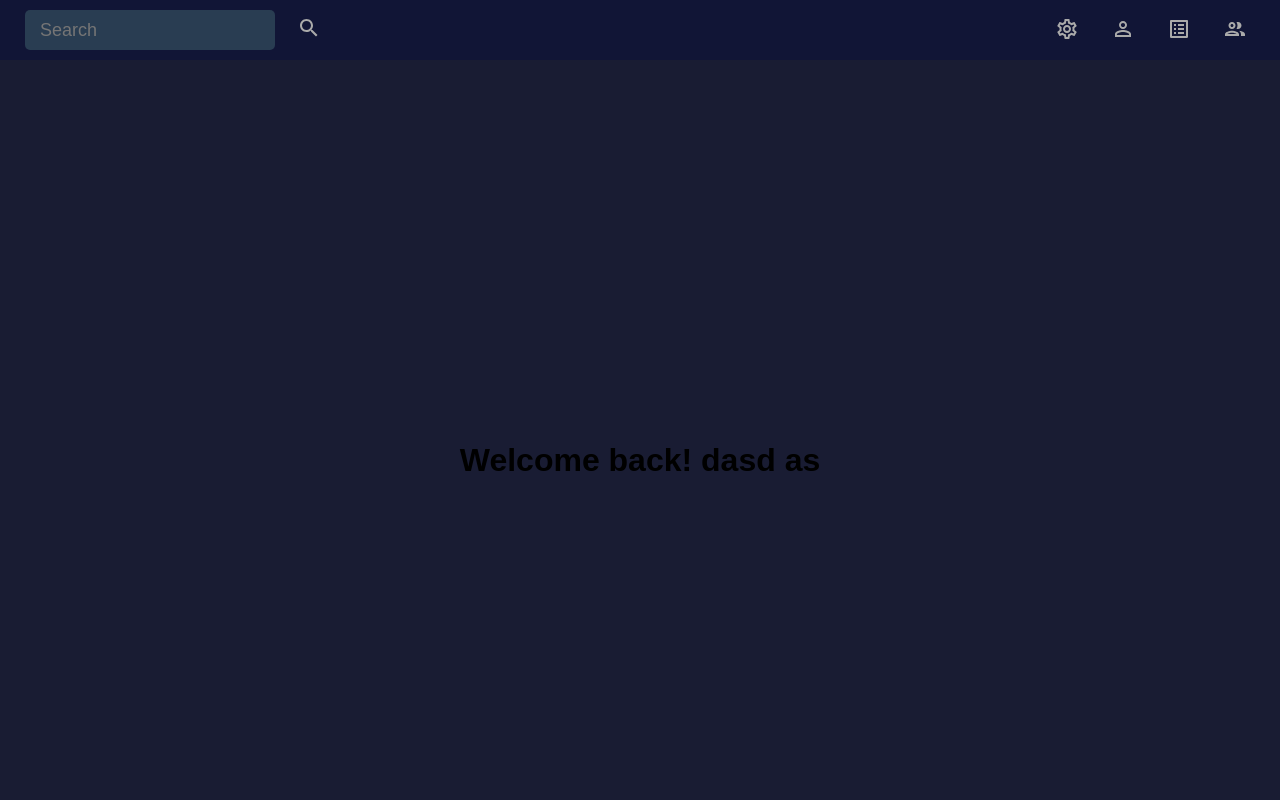
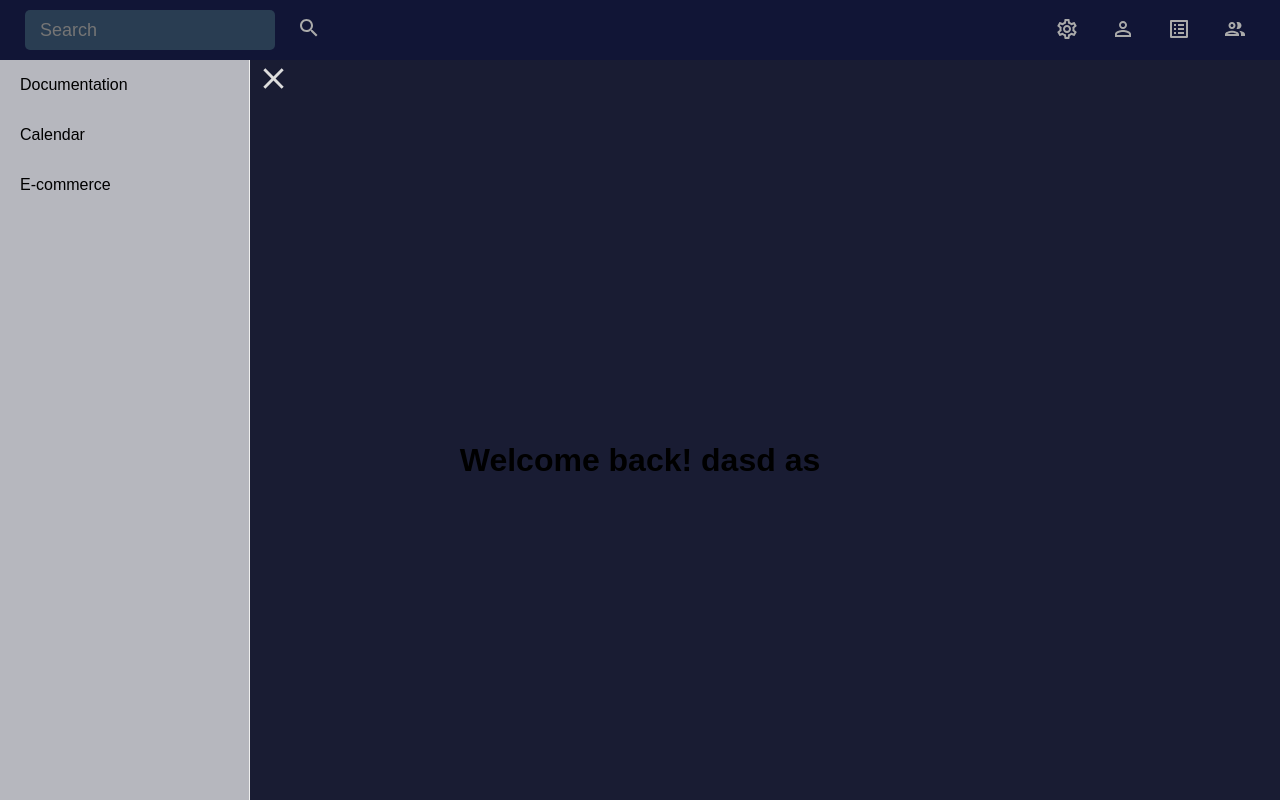
Before and after one commit to michalmlk/dashboard-app, a React (Create React App) app: page / in a window 1280 px wide. Built offline with nearby package versions, Linux system fonts and the light colour scheme.

Commit message:
wip sidebar implementation

```diff
--- a/package.json
+++ b/package.json
@@ -11,6 +11,7 @@
     "eslint-config": "^0.3.0",
     "react": "18.2.0",
     "react-dom": "18.2.0",
+    "react-pro-sidebar": "^1.0.0-alpha.7",
     "react-router-dom": "^6.4.3",
     "react-scripts": "5.0.1",
     "styled-components": "^5.3.6",
--- a/src/assets/icons.js
+++ b/src/assets/icons.js
@@ -3,6 +3,8 @@ import ListAltOutlinedIcon from '@material-ui/icons/ListAltOutlined';
 import PeopleOutlinedIcon from '@material-ui/icons/PeopleOutlined';
 import PersonOutlineIcon from '@material-ui/icons/PersonOutline';
 import SearchOutlinedIcon from '@material-ui/icons/SearchOutlined';
+import CloseOutlinedIcon from '@material-ui/icons/CloseOutlined';
+import MenuOutlinedIcon from '@material-ui/icons/MenuOutlined';
 
 export {
   SettingsOutlinedIcon,
@@ -10,4 +12,6 @@ export {
   PeopleOutlinedIcon,
   PersonOutlineIcon,
   SearchOutlinedIcon,
+  CloseOutlinedIcon,
+  MenuOutlinedIcon,
 };
--- a/src/assets/styles/theme.js
+++ b/src/assets/styles/theme.js
@@ -5,6 +5,8 @@ const theme = {
     dark: '#111536',
     light: '#d4d9fa',
     background: '#191c33',
+    lightGrey: '#aaaa',
+    buttons: '#ddd',
   },
 };
 export default theme;
--- /dev/null
+++ b/src/components/organisms/Sidebar/Sidebar.js
@@ -0,0 +1,33 @@
+import { Sidebar, Menu, MenuItem, useProSidebar } from 'react-pro-sidebar';
+import { Link } from 'react-router-dom';
+import { CloseOutlinedIcon, MenuOutlinedIcon } from '../../../assets/icons';
+import { SidebarWrapper } from './Sidebar.styles';
+
+function Layout() {
+  const { collapseSidebar, collapsed } = useProSidebar();
+
+  return (
+    <SidebarWrapper>
+      <Sidebar>
+        <Menu>
+          <MenuItem routerLink={<Link to='/documentation' />}>
+            Documentation
+          </MenuItem>
+          <MenuItem routerLink={<Link to='/calendar' />}> Calendar</MenuItem>
+          <MenuItem routerLink={<Link to='/e-commerce' />}>E-commerce</MenuItem>
+        </Menu>
+      </Sidebar>
+      <main>
+        <button type='button' onClick={() => collapseSidebar()}>
+          {collapsed ? (
+            <MenuOutlinedIcon fontSize='large' />
+          ) : (
+            <CloseOutlinedIcon fontSize='large' />
+          )}
+        </button>
+      </main>
+    </SidebarWrapper>
+  );
+}
+
+export default Layout;
--- /dev/null
+++ b/src/components/organisms/Sidebar/Sidebar.styles.js
@@ -0,0 +1,15 @@
+import styled from 'styled-components';
+
+export const SidebarWrapper = styled.div`
+  position: fixed;
+  display: flex;
+  height: 100%;
+  left: 0;
+  background-color: transparent;
+
+  button {
+    background-color: transparent;
+    border: none;
+    color: ${({ theme }) => theme.colors.buttons};
+  }
+`;
--- a/src/index.js
+++ b/src/index.js
@@ -1,11 +1,14 @@
 import React from 'react';
 import ReactDOM from 'react-dom/client';
 import './index.css';
+import { ProSidebarProvider } from 'react-pro-sidebar';
 import App from './views/App';
 
 const root = ReactDOM.createRoot(document.getElementById('root'));
 root.render(
   <React.StrictMode>
-    <App />
+    <ProSidebarProvider>
+      <App />
+    </ProSidebarProvider>
   </React.StrictMode>
 );
--- a/src/views/App.js
+++ b/src/views/App.js
@@ -1,5 +1,6 @@
 import { ThemeProvider } from 'styled-components';
 import { BrowserRouter as Router } from 'react-router-dom';
+import Layout from '../components/organisms/Sidebar/Sidebar';
 import Topbar from '../components/organisms/Topbar/Topbar';
 import MainTemplate from '../components/templates/MainTemplate/MainTemplate';
 import { GlobalStyle } from '../assets/styles/GlobalStyle';
@@ -14,6 +15,7 @@ function App() {
         <MainTemplate>
           <Topbar />
           <Wrapper>
+            <Layout />
             <h1>Welcome back! dasd as</h1>
           </Wrapper>
         </MainTemplate>
```
Also changed, not shown: 1 other file (tests, documents, lock files or other folders).
